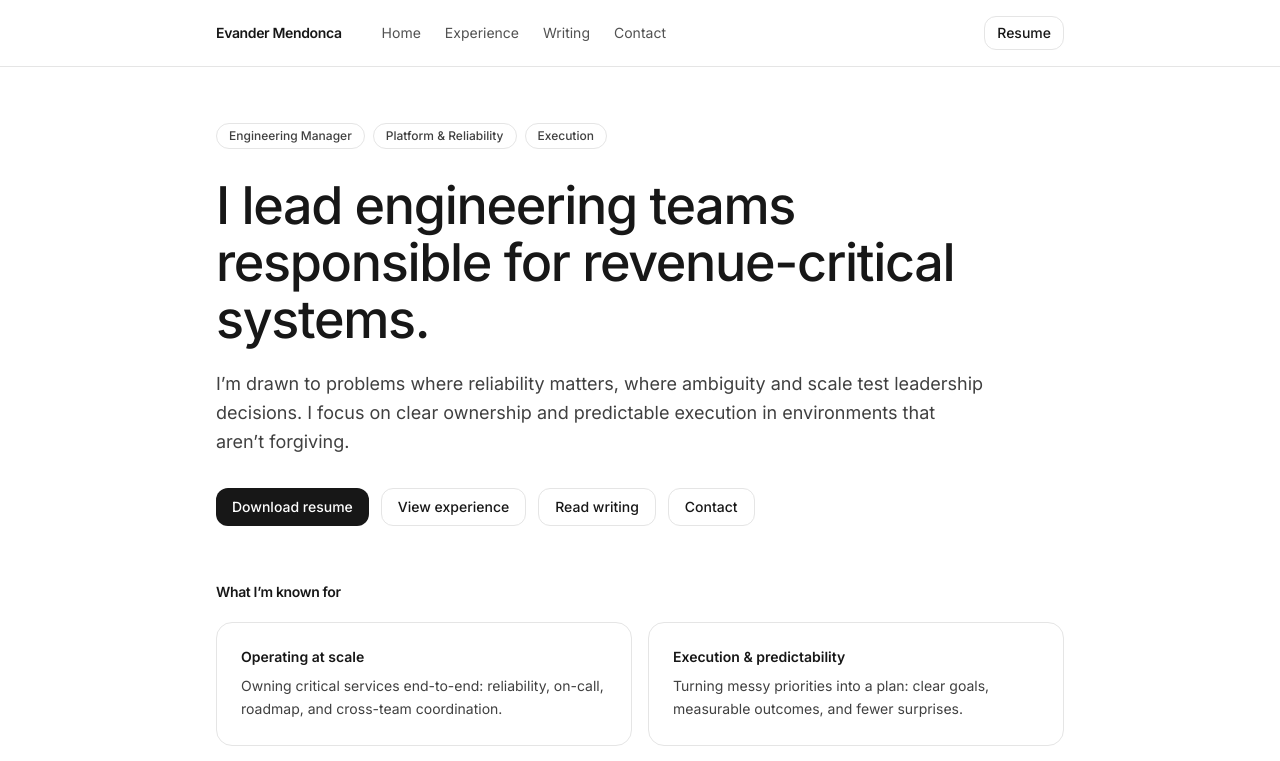
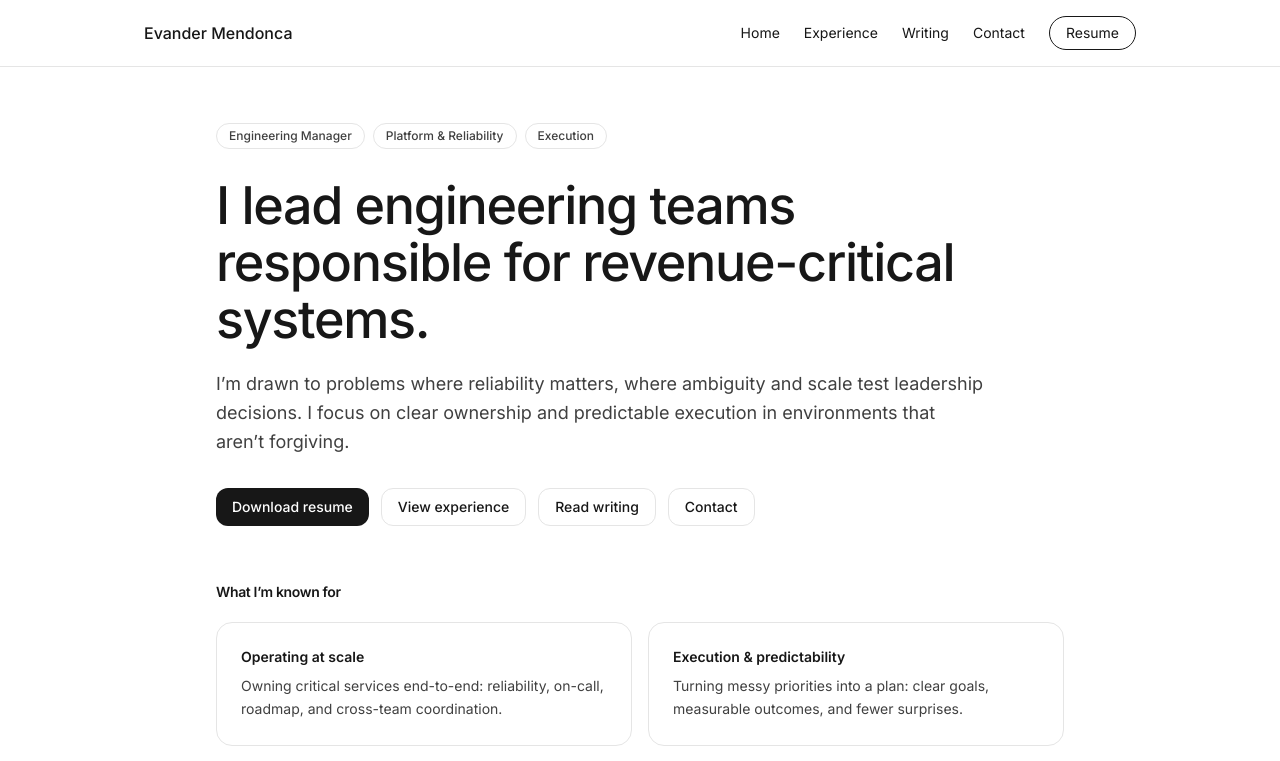
Before and after one commit to evandermendonca/website_v3, a Next.js app: page / in a window 1280 px wide. Shown: the top 761 px of the page. Built offline with nearby package versions, Linux system fonts and the light colour scheme.

Commit message:
adding hamburger menu

```diff
--- a/src/app/layout.tsx
+++ b/src/app/layout.tsx
@@ -1,6 +1,6 @@
 import { Inter, Source_Serif_4 } from "next/font/google";
 import { site } from "@/lib/site";
-import Link from "next/link";
+import { Header } from "@/components/Header";
 import "./globals.css";
 
 const inter = Inter({
@@ -16,23 +16,6 @@ const serif = Source_Serif_4({
   variable: "--font-serif",
 });
 
-function NavLink({
-  href,
-  children,
-}: {
-  href: string;
-  children: React.ReactNode;
-}) {
-  return (
-    <Link
-      href={href}
-      className="text-sm text-neutral-600 hover:text-neutral-900"
-    >
-      {children}
-    </Link>
-  );
-}
-
 export default function RootLayout({
   children,
 }: Readonly<{ children: React.ReactNode }>) {
@@ -41,29 +24,7 @@ export default function RootLayout({
       <body
         className={`${inter.className} ${serif.variable} min-h-screen bg-white text-neutral-900 antialiased`}
       >
-        <header className="border-b border-neutral-200">
-          <div className="mx-auto flex max-w-4xl items-center justify-between px-6 py-4">
-            <div className="flex items-center gap-10">
-              <Link href="/" className="text-sm font-semibold tracking-tight">
-                Evander Mendonca
-              </Link>
-
-              <nav className="hidden items-center gap-6 sm:flex">
-                <NavLink href="/">Home</NavLink>
-                <NavLink href="/experience">Experience</NavLink>
-                <NavLink href="/writing">Writing</NavLink>
-                <NavLink href="/contact">Contact</NavLink>
-              </nav>
-            </div>
-
-            <a
-              className="hidden rounded-xl border border-neutral-200 px-3 py-1.5 text-sm font-medium text-neutral-900 hover:bg-neutral-50 sm:inline-flex"
-              href="/resume.pdf"
-            >
-              Resume
-            </a>
-          </div>
-        </header>
+        <Header />
 
         {children}
 
--- a/src/app/page.tsx
+++ b/src/app/page.tsx
@@ -62,7 +62,6 @@ function Card({
 export default function HomePage() {
   return (
     <main className="mx-auto max-w-4xl px-6 py-14">
-      {/* HERO */}
       <section className="max-w-3xl">
         <div className="flex flex-wrap gap-2">
           <Pill>Engineering Manager</Pill>
--- /dev/null
+++ b/src/components/Header.tsx
@@ -0,0 +1,64 @@
+"use client";
+
+import { useState } from "react";
+import Link from "next/link";
+
+export function Header() {
+  const [open, setOpen] = useState(false);
+
+  return (
+    <header className="border-b border-neutral-200">
+      <div className="mx-auto max-w-5xl px-4 py-4 flex items-center justify-between">
+        <Link href="/" className="font-medium">
+          Evander Mendonca
+        </Link>
+
+        <nav className="hidden md:flex items-center gap-6 text-sm">
+          <Link href="/">Home</Link>
+          <Link href="/experience">Experience</Link>
+          <Link href="/writing">Writing</Link>
+          <Link href="/contact">Contact</Link>
+          <Link href="/resume.pdf" className="rounded-full border px-4 py-1.5">
+            Resume
+          </Link>
+        </nav>
+
+        <button
+          className="md:hidden"
+          aria-label="Open menu"
+          onClick={() => setOpen(!open)}
+        >
+          <span className="block h-0.5 w-5 bg-neutral-900 mb-1" />
+          <span className="block h-0.5 w-5 bg-neutral-900 mb-1" />
+          <span className="block h-0.5 w-5 bg-neutral-900" />
+        </button>
+      </div>
+
+      {open && (
+        <div className="md:hidden border-t border-neutral-200">
+          <div className="px-4 py-4 flex flex-col gap-4 text-sm">
+            <Link href="/" onClick={() => setOpen(false)}>
+              Home
+            </Link>
+            <Link href="/experience" onClick={() => setOpen(false)}>
+              Experience
+            </Link>
+            <Link href="/writing" onClick={() => setOpen(false)}>
+              Writing
+            </Link>
+            <Link href="/contact" onClick={() => setOpen(false)}>
+              Contact
+            </Link>
+            <Link
+              href="/resume.pdf"
+              className="mt-2 inline-block rounded-full border px-4 py-2 w-fit"
+              onClick={() => setOpen(false)}
+            >
+              Resume
+            </Link>
+          </div>
+        </div>
+      )}
+    </header>
+  );
+}
```
